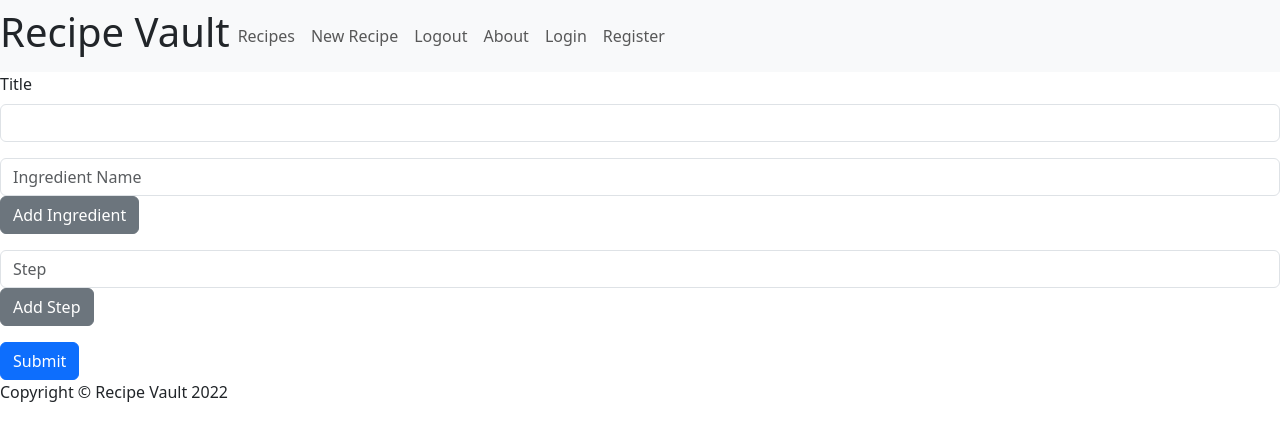
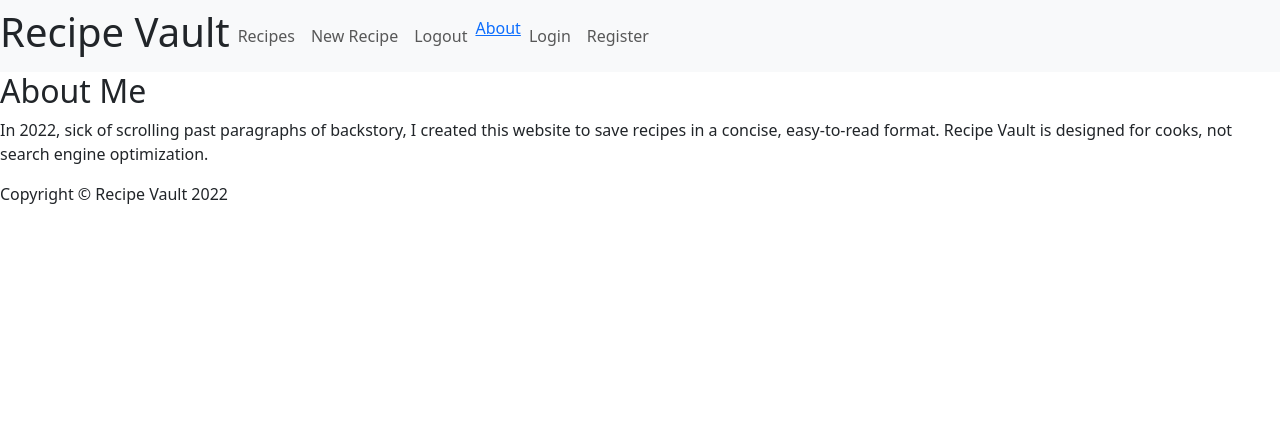
Before and after one commit to wtbtucker/react-recipes, a React (Create React App) app: page /about in a window 1280 px wide. Shown: the top 440 px of the page. Built offline with nearby package versions, Linux system fonts and the light colour scheme.

Commit message:
Add basic routing to create page and about page.

```diff
--- a/package.json
+++ b/package.json
@@ -10,6 +10,7 @@
     "bootstrap": "^5.3.0-alpha1",
     "react": "^18.2.0",
     "react-dom": "^18.2.0",
+    "react-router-dom": "^6.11.2",
     "react-scripts": "5.0.1",
     "uniqid": "^5.4.0",
     "web-vitals": "^2.1.4"
--- /dev/null
+++ b/src/About.js
@@ -0,0 +1,10 @@
+const About = () => {
+    return (
+        <div class="about content">
+            <h2>About Me</h2>
+            <p>In 2022, sick of scrolling past paragraphs of backstory, I created this website to save recipes in a concise, easy-to-read format. Recipe Vault is designed for cooks, not search engine optimization.</p>
+        </div>
+    )
+}
+
+export default About;
--- a/src/App.js
+++ b/src/App.js
@@ -1,17 +1,20 @@
+import CreatePage from './CreatePage';
+import { BrowserRouter, Routes, Route } from "react-router-dom";
+import About from './About';
+import Footer from './Footer';
 import Navbar from './Navbar';
-import CreatePage from './CreatePage';
-
-import Footer from './Footer';
 
 function App() {
   return (
-    <div className="App">
+
+    <BrowserRouter>
       <Navbar />
-      <div className="content">
-        <CreatePage />
-      </div>
+      <Routes>
+          <Route path='/' element={<CreatePage/>}/>
+          <Route path='/about' element={<About/>}/>
+      </Routes>
       <Footer />
-    </div>
+    </BrowserRouter>
   );
 }
 
--- a/src/Navbar.js
+++ b/src/Navbar.js
@@ -1,3 +1,5 @@
+import { Link } from 'react-router-dom';
+
 const Navbar = () => {
     return (
         <nav className="navbar navbar-expand-lg bg-body-tertiary">
@@ -7,7 +9,7 @@ const Navbar = () => {
                     <li className="nav-item"><a className="nav-link" href="/">Recipes</a></li>
                     <li className="nav-item"><a className="nav-link" href="/recipes/create">New Recipe</a></li>
                     <li className="nav-item"><a className="nav-link" href="/user/logout">Logout</a></li>
-                    <li className="nav-item"><a className="nav-link" href="/about">About</a></li>
+                    <li className="nav-item"><Link to='/about'>About</Link></li>
                     <li className="nav-item"><a className="nav-link" href="/user/login">Login</a></li>
                     <li className="nav-item"><a className="nav-link" href="/user/register">Register</a></li>
                 </ul>
--- a/src/Recipe.js
+++ b/src/Recipe.js
@@ -5,6 +5,7 @@ const Recipe = ({ recipe }) => {
     const instruction_steps = recipe.instructions?.map((instruction, index) => {
         return <li className="list-group-item" id={index}>{instruction.instruction_step}</li>
     });
+
     return (
         <div className="recipe details">
             <h1 className="display-4">{recipe.title}</h1>
--- a/src/RecipeForm.js
+++ b/src/RecipeForm.js
@@ -10,11 +10,12 @@ const recipeFactory = () => {
     };
 }
 
-const RecipeForm = ({ addNewRecipe }) => {
+const RecipeForm = ({  addNewRecipe }) => {
 
     const recipeTemplate = recipeFactory();
 
     const [responseBody, setResponseBody] = useState(recipeTemplate);
+
 
     const handleSubmit = (event) => {
         event.preventDefault();
@@ -97,7 +98,7 @@ const RecipeForm = ({ addNewRecipe }) => {
         <form onSubmit={handleSubmit}>
             <div className="mb-3">
                 <label htmlFor="inputTitle" className="form-label">Title</label>
-                <input type="text" className="form-control" id="inputTitle" name="title" onChange={e=>handleChange(e)}></input>
+                <input type="text" className="form-control" id="inputTitle" name="title" value={responseBody.title} onChange={e=>handleChange(e)}></input>
             </div>
             <div className="mb-3">
                 {ingredient_list}
--- a/src/index.js
+++ b/src/index.js
@@ -6,8 +6,8 @@ import "bootstrap/dist/css/bootstrap.min.css";
 import "bootstrap/dist/js/bootstrap.bundle.min";
 
 import './index.css';
+import reportWebVitals from './reportWebVitals';
 import App from './App';
-import reportWebVitals from './reportWebVitals';
 
 const root = ReactDOM.createRoot(document.getElementById('root'));
 root.render(
```
Also changed, not shown: src/CreatePage.js (line endings or trailing spaces), 1 other file (tests, documents, lock files or other folders).
